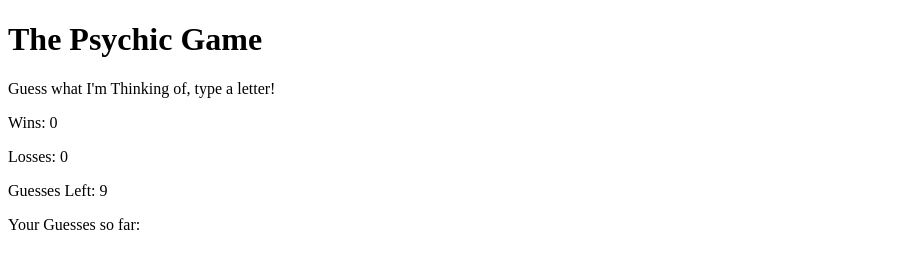
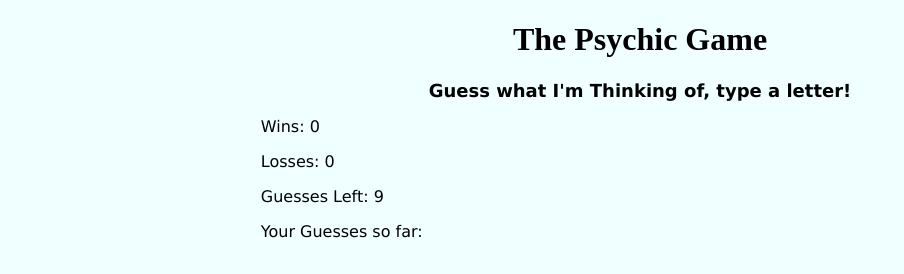
Before and after one commit to KingsOfDeLeon/Psychic-Game, a plain HTML site: page index.html in a window 1280 px wide. Shown: the whole page, without its empty margins (0-904 px from the left). Drawn offline with nearby package versions, Linux system fonts and the light colour scheme.

Commit message:
added basic css

```diff
--- a/assets/css/style.css
+++ b/assets/css/style.css
@@ -0,0 +1,24 @@
+body{
+    background-color: azure;
+}
+
+h1{
+    text-align: center;
+}
+
+h2{
+    text-align: center;
+    font-family: Verdana, Geneva, Tahoma, sans-serif;
+    font-size: 18px;
+}
+
+.gameStats{
+    font-family: Verdana, Geneva, Tahoma, sans-serif;
+    margin-left: 20%;
+}
+
+#winstreakId{
+    font-weight: 100;
+    font-family: Verdana, Geneva, Tahoma, sans-serif;
+    font-size: 36px;
+}
--- a/index.html
+++ b/index.html
@@ -6,6 +6,7 @@
     <meta name="viewport" content="width=device-width, initial-scale=1.0">
     <meta http-equiv="X-UA-Compatible" content="ie=edge">
     <title>Homework3</title>
+    <link rel="stylesheet" href="./assets/css/style.css">
     <script src="https://cdnjs.cloudflare.com/ajax/libs/jquery/3.2.1/jquery.min.js"></script>
     <script src="./assets/javascript/game.js"></script>
 </head>
@@ -13,12 +14,12 @@
 <body>
 
     <h1><strong>The Psychic Game</strong></h1>
-    <p>Guess what I'm Thinking of, type a letter!</p>
-    <p id="winId">Wins: 0</p>
-    <p id="loseID">Losses: 0</p>
-    <p id="numGuessLeftId">Guesses Left: 9</p>
-    <p id="userGuessesId">Your Guesses so far: </p>
-    <p id="winstreakId"></p>
+    <h2>Guess what I'm Thinking of, type a letter!</h2>
+    <p id="winId" class="gameStats">Wins: 0</p>
+    <p id="loseID" class="gameStats">Losses: 0</p>
+    <p id="numGuessLeftId" class="gameStats">Guesses Left: 9</p>
+    <p id="userGuessesId" class="gameStats">Your Guesses so far: </p>
+    <p id="winstreakId" class="gameStats"></p>
 
 </body>
 
```
